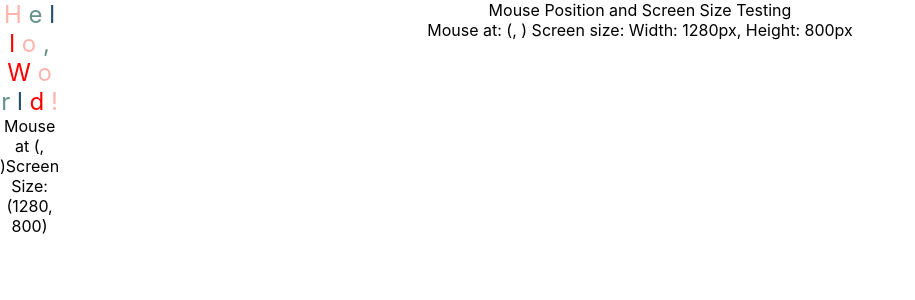
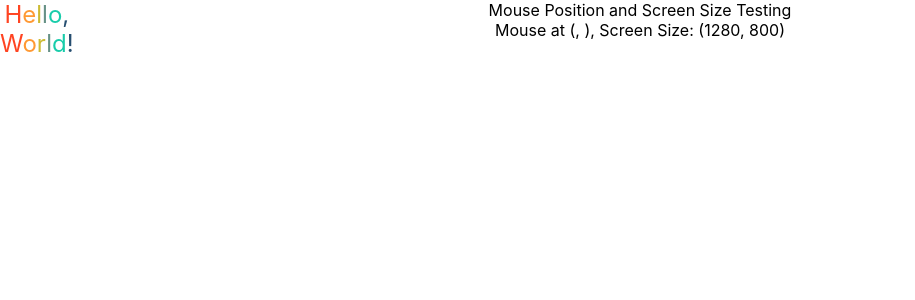
Before and after one commit to SirrorsMoore1975/sm1975-my-analog-clock, a React (Create React App) app in the folder my-analog-clock/: page / in a window 1280 px wide. Shown: the top 300 px of the page, without its empty margins (0-915 px from the left). Built offline with nearby package versions, Linux system fonts and the light colour scheme.

Commit message:
feat: hello world available in debug mode

```diff
--- a/my-analog-clock/src/App.js
+++ b/my-analog-clock/src/App.js
@@ -1,21 +1,13 @@
 import "./App.css";
-import useMousePosition from "./utilities/MousePosition.js";
-import useWindowSize from "./utilities/WindowSize.js";
-// import MessageLayer from "./components/MessageLayer.jsx";
+
 import HelloWorld from "./components/HelloWorld.jsx";
 
 function App() {
-  const { x, y } = useMousePosition();
-  const { width, height } = useWindowSize();
+  const DebugMode = true;
 
   return (
     <div className="App">
-      <header className="">Mouse Position and Screen Size Testing</header>
-
-      <div>
-        Mouse at: ({x}, {y}) Screen size: Width: {width}px, Height: {height}px
-        <HelloWorld />
-      </div>
+      <div>{DebugMode ? <HelloWorld /> : ""}</div>
     </div>
   );
 }
--- a/my-analog-clock/src/components/HelloWorld.jsx
+++ b/my-analog-clock/src/components/HelloWorld.jsx
@@ -12,11 +12,14 @@ const HelloWorld = () => {
   const helloworldRef = useRef(null);
   const [offset, setOffset] = useState({ x: 0, y: 0 });
   const colorScheme = {
-    'red': 'rgb(255,0,0)',
-    'pink': 'rgb(255,180,172)',
-    'green': 'rgb(102,145,134)',
-    'blue': 'rgb(38,78,112)'
-  }
+    red: "rgb(255,68,34)",
+    orange: "rgb(255,153,51)",
+    yellow: "rgb(204,187,51)",
+    green: "rgb(102,145,134)",
+    indigo: "rgb(24,204,170)",
+    blue: "rgb(38,78,112)",
+    violet: "rgb(68,34,153)",
+  };
 
   useEffect(() => {
     if (helloworldRef.current) {
@@ -32,6 +35,11 @@ const HelloWorld = () => {
 
   return (
     <>
+      <header className="">Mouse Position and Screen Size Testing</header>
+      <div>
+        {" "}
+        Mouse at ({x}, {y}), Screen Size: ({width}, {height})
+      </div>
       <div
         style={{
           position: "fixed",
@@ -51,13 +59,6 @@ const HelloWorld = () => {
           }}
         >
           <ColorText message={`${helloworld}`} colorScheme={colorScheme} />
-
-          <span>
-            Mouse at ({x}, {y})
-          </span>
-          <span>
-            Screen Size: ({width}, {height})
-          </span>
         </div>
       </div>
     </>
--- a/my-analog-clock/src/utilities/ColorText.js
+++ b/my-analog-clock/src/utilities/ColorText.js
@@ -22,7 +22,7 @@ const ColorText = ({ message, colorScheme = defaultColorScheme }) => {
     const intervalId = setInterval(() => {
       //setColorIdx((prevIndex)=>(prevIndex + 1) % colors.length);
       setOffset((prev) => (prev + 1) % colorLength);
-    }, 1000);
+    }, 250);
     return () => {
       clearInterval(intervalId);
     };
@@ -39,7 +39,7 @@ const ColorText = ({ message, colorScheme = defaultColorScheme }) => {
               color: colorValues[(offset + idx) % colorLength],
             }}
           >
-            {`${char} `}
+            {`${char}`}
           </span>
         ))}
       </span>
```
